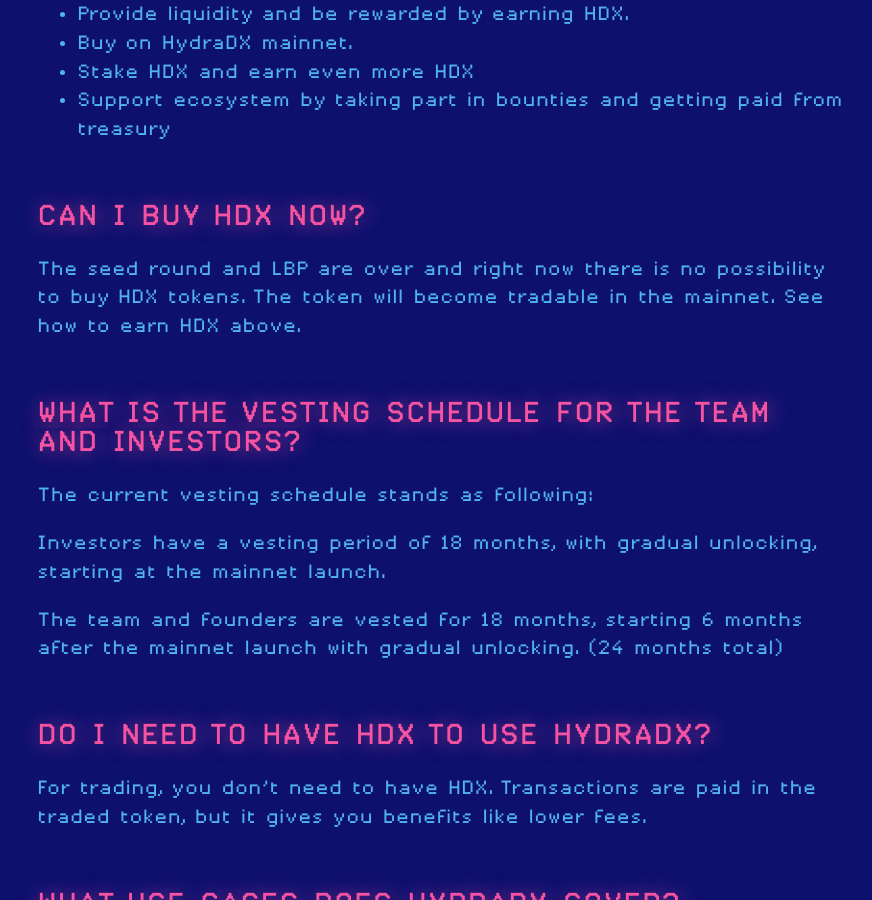
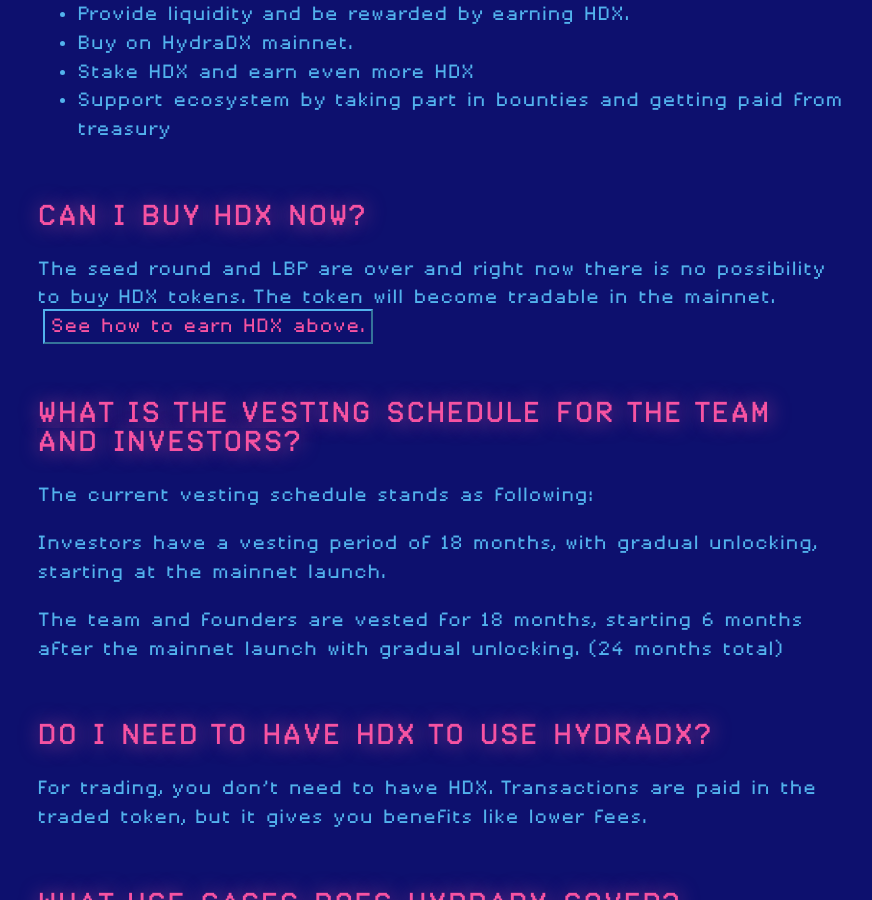
Before and after one commit to galacticcouncil/HydraDX-web-old, a Jekyll site: the page built from faq.markdown, in a window 1280 px wide and 900 px high, scrolled down 2392 px. Shown: the whole window, without its empty margins (200-1072 px from the left). Built offline with Jekyll 4.4.1, drawn with Linux system fonts in a browser that asks for light colours; our own code applies the rules of GitHub Pages for plain Markdown files; part of the change alters nothing that is shown.

```diff
--- a/faq.markdown
+++ b/faq.markdown
@@ -68,7 +68,7 @@ HDX is a native token of HydraDX. It will be used for governance, staking and mo
 
 The seed round and LBP are over and right now there is no possibility to buy HDX tokens.
 The token will become tradable in the mainnet.
-See how to earn HDX above.
+[See how to earn HDX above.](#how-can-i-earn-hdx)
 
 
 ## [What is the vesting schedule for the team and investors?](#what-is-the-vesting-schedule-for-the-team-and-investors)
```
